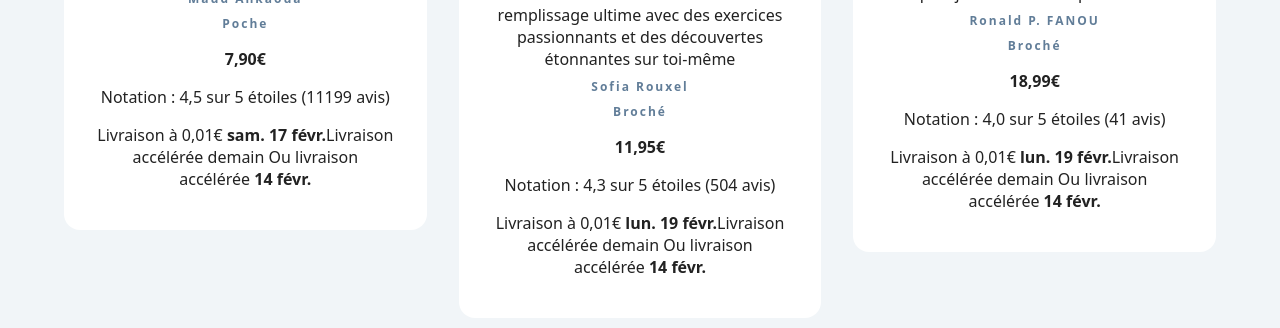
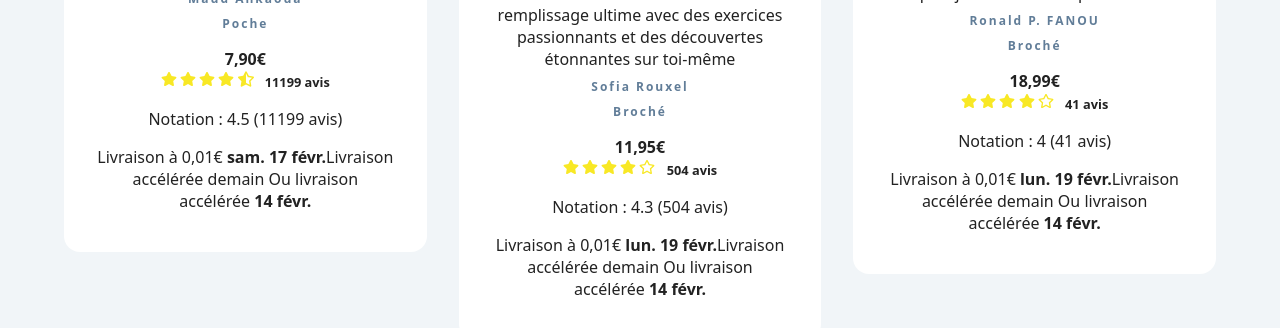
Before and after one commit to aaidene/listes-livres-react, a React (Create React App) app: page / in a window 1280 px wide. Shown: the part 504-832 px from the top of the page. Built offline with nearby package versions, Linux system fonts and the light colour scheme.

Commit message:
recuration les notations et les avis, version 1.0

```diff
--- a/package.json
+++ b/package.json
@@ -6,8 +6,10 @@
     "@testing-library/jest-dom": "^5.17.0",
     "@testing-library/react": "^13.4.0",
     "@testing-library/user-event": "^13.5.0",
+    "antd": "^5.14.1",
     "react": "^18.2.0",
     "react-dom": "^18.2.0",
+    "react-icons": "^5.0.1",
     "react-scripts": "5.0.1",
     "web-vitals": "^2.1.4"
   },
--- a/src/App.css
+++ b/src/App.css
@@ -74,3 +74,18 @@ h1 {
   margin-top: 4rem;
   text-transform: capitalize;
 }
+
+
+.rating span {
+  margin: 0.1rem;
+}
+
+.rating svg {
+  color: #f8e825;
+}
+
+.rating-text {
+  font-size: 0.8rem;
+  font-weight: 600;
+  padding-left: 0.5rem;
+}
--- a/src/Livre.js
+++ b/src/Livre.js
@@ -1,5 +1,5 @@
-import React from 'react'
-
+import React from 'react';
+import Rating from './rating'; // Import correct de la composante Rating
 
 
 const Livre = (props) => {
@@ -26,6 +26,12 @@ return (
     <h4>{auteur}</h4>
      <h4>{format}</h4>
      <h2>{prix}</h2>
+
+       <Rating
+  value={notation}
+ text={`${avis} avis`}
+/>
+
      <p>Notation : {notation} ({avis} avis)</p>
      <p>Livraison à {coutDELivraison} <b>{dateDeLivraison}</b>{conditionDELivraison} Ou livraison accélérée <b>{dateDeLivraisonAcce}</b></p>
 
--- a/src/livres.js
+++ b/src/livres.js
@@ -1,10 +1,9 @@
-
 export const livres = [
   {
     "titre": "Kilomètre zéro : Le chemin du bonheur",
     "auteur": "Maud Ankaoua",
     "img": "https://m.media-amazon.com/images/I/618Q9+ZRzRL._AC_UL320_.jpg",
-    "notation": "4,5 sur 5 étoiles",
+    "notation": 4.5,
     "avis": 11199,
     "format": "Poche",
     "prix": "7,90€",
@@ -25,8 +24,8 @@ export const livres = [
   {
     "titre": "Mon rendez-vous avec moi-même – Découvre ta vraie nature: le livre de remplissage ultime avec des exercices passionnants et des découvertes étonnantes sur toi-même",
     "auteur": "Sofia Rouxel",
-      "img": "https://m.media-amazon.com/images/I/51u9ZDJdVfL._AC_UL320_.jpg",
-    "notation": "4,3 sur 5 étoiles",
+    "img": "https://m.media-amazon.com/images/I/51u9ZDJdVfL._AC_UL320_.jpg",
+    "notation": 4.3,
     "avis": 504,
     "format": "Broché",
     "prix": "11,95€",
@@ -46,8 +45,8 @@ export const livres = [
   {
     "titre": "Renaître de ses cendres: Vous ne serez plus jamais la même personne",
     "auteur": "Ronald P. FANOU",
-      "img": "https://m.media-amazon.com/images/I/61MhPD7IuQL._AC_UL320_.jpg",
-    "notation": "4,0 sur 5 étoiles",
+    "img": "https://m.media-amazon.com/images/I/61MhPD7IuQL._AC_UL320_.jpg",
+    "notation": 4.0,
     "avis": 41,
     "format": "Broché",
     "prix": "18,99€",
@@ -67,8 +66,8 @@ export const livres = [
   {
     "titre": "Psycho-Cybernétique Édition Deluxe: Le Texte Original Du Livre Indispensable Pour Une Nouvelle Vie",
     "auteur": "Maxwell Maltz",
-      "img": "https://m.media-amazon.com/images/I/61WLwvH9llL._AC_UL320_.jpg",
-    "notation": "4,8 sur 5 étoiles",
+    "img": "https://m.media-amazon.com/images/I/61WLwvH9llL._AC_UL320_.jpg",
+    "notation": 4.8,
     "avis": 9,
     "format": "Relié",
     "prix": "109,72€",
--- /dev/null
+++ b/src/rating.js
@@ -0,0 +1,60 @@
+import { FaStar, FaStarHalfAlt, FaRegStar } from 'react-icons/fa';
+
+const Rating = ({ value, text, color }) => {
+  return (
+    <div className='rating'>
+      <span>
+        {value >= 1 ? (
+          <FaStar />
+        ) : value >= 0.5 ? (
+          <FaStarHalfAlt />
+        ) : (
+          <FaRegStar />
+        )}
+      </span>
+      <span>
+        {value >= 2 ? (
+          <FaStar />
+        ) : value >= 1.5 ? (
+          <FaStarHalfAlt />
+        ) : (
+          <FaRegStar />
+        )}
+      </span>
+      <span>
+        {value >= 3 ? (
+          <FaStar />
+        ) : value >= 2.5 ? (
+          <FaStarHalfAlt />
+        ) : (
+          <FaRegStar />
+        )}
+      </span>
+      <span>
+        {value >= 4 ? (
+          <FaStar />
+        ) : value >= 3.5 ? (
+          <FaStarHalfAlt />
+        ) : (
+          <FaRegStar />
+        )}
+      </span>
+      <span>
+        {value >= 5 ? (
+          <FaStar />
+        ) : value >= 4.5 ? (
+          <FaStarHalfAlt />
+        ) : (
+          <FaRegStar />
+        )}
+      </span>
+      <span className='rating-text'>{text && text}</span>
+    </div>
+  );
+};
+
+Rating.defaultProps = {
+  color: '#f8e825',
+};
+
+export default Rating;
```
Also changed, not shown: 1 other file (tests, documents, lock files or other folders).
